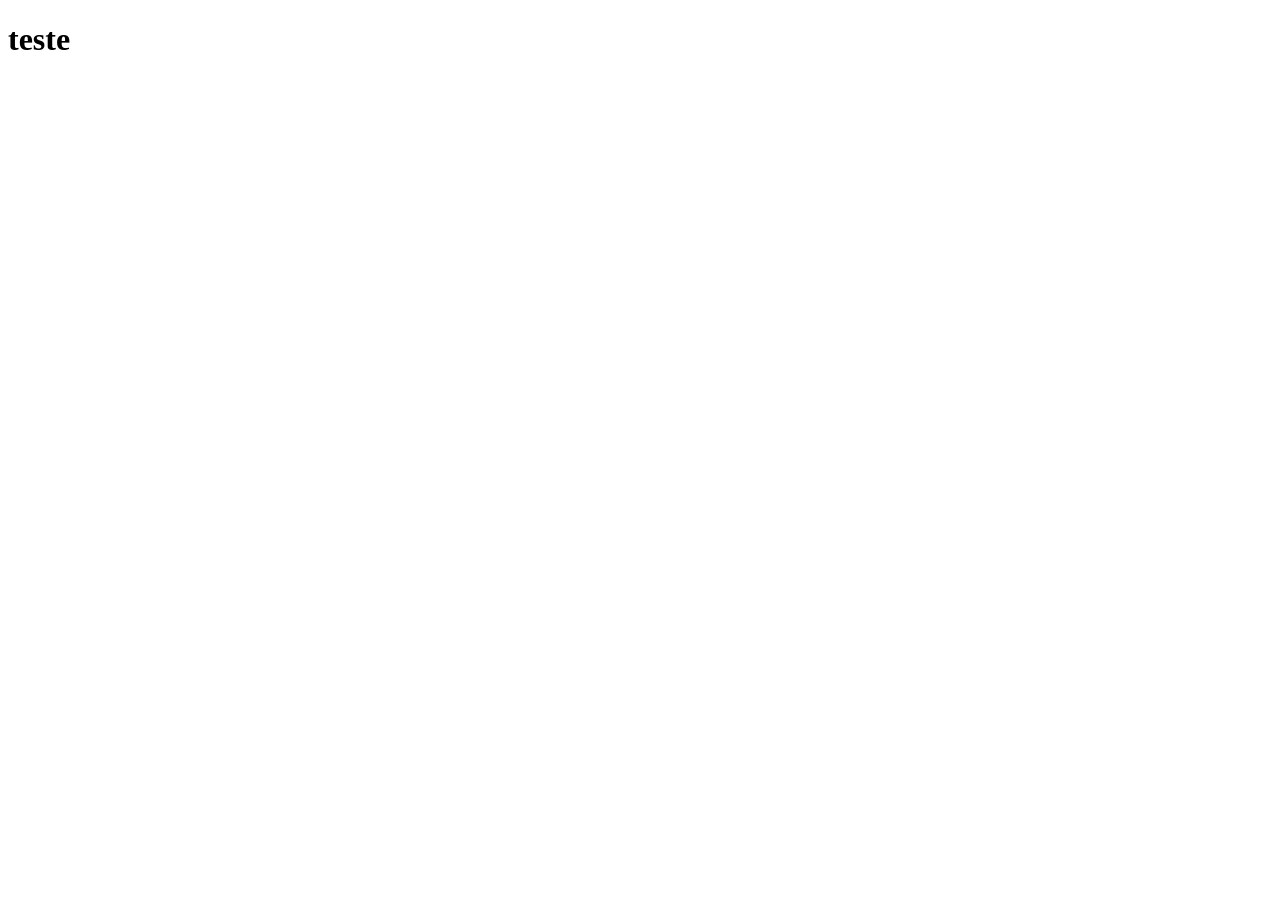
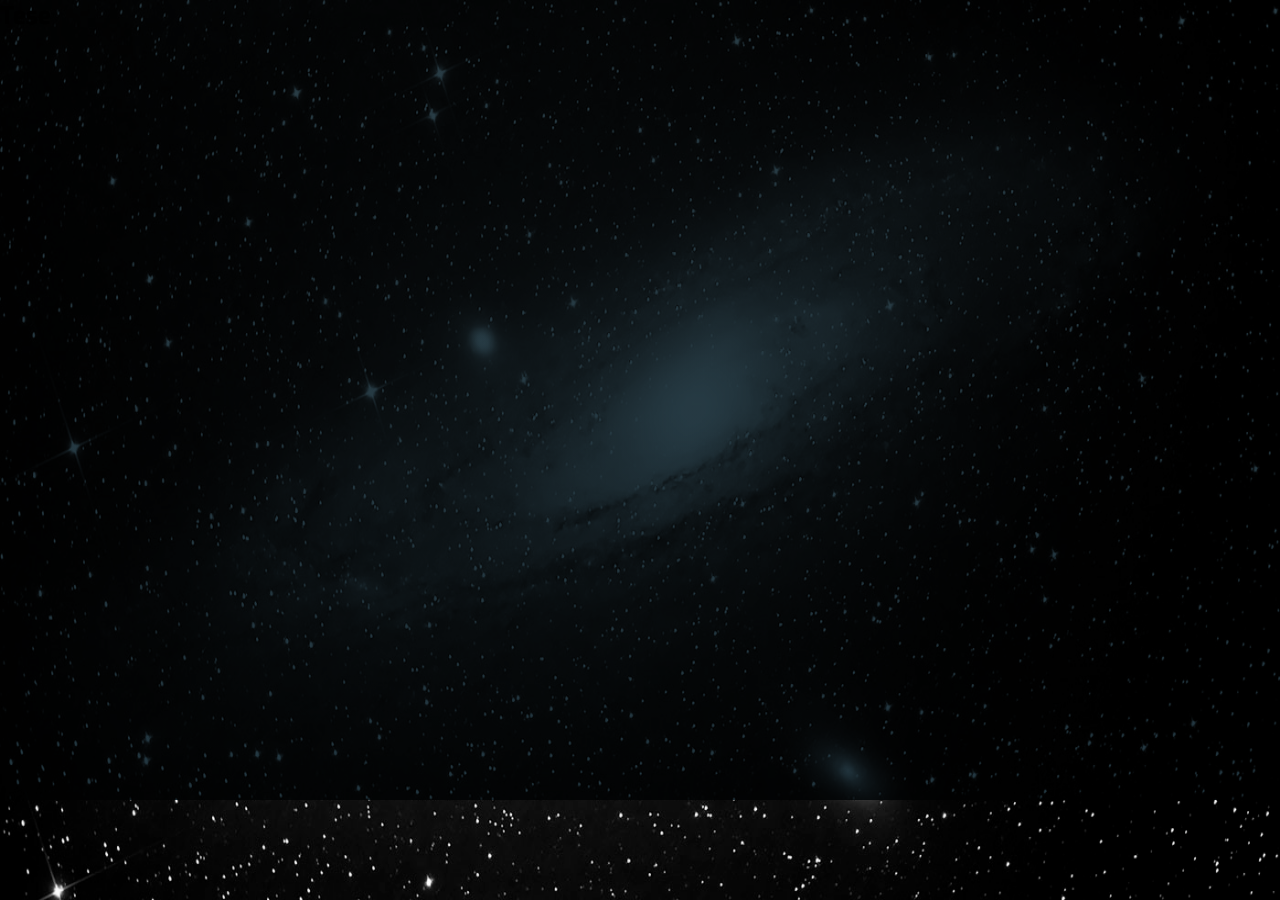
Before and after one commit to NathanaelCruz/read-stars, a React (Vite) app: page / in a window 1280 px wide. Before the commit the page ends 800 px from the top, so only its background shows below. Built offline with nearby package versions, Linux system fonts and the light colour scheme.

Commit message:
feat: added styles general

```diff
--- a/package.json
+++ b/package.json
@@ -7,9 +7,10 @@
     "build": "vite build",
     "preview": "vite preview",
     "server": "json-server --watch src/API/db-cloaths.json --port 8080",
-    "start:dev": "npm run server && npm run dev"
+    "start:dev": "concurrently \"npm run dev\" \"npm run server\""
   },
   "dependencies": {
+    "concurrently": "^7.2.2",
     "date-fns": "^2.28.0",
     "react": "^18.0.0",
     "react-dom": "^18.0.0"
--- a/src/App.jsx
+++ b/src/App.jsx
@@ -3,7 +3,10 @@ import ProviderReadStars from "./Contexts/context"
 const App = () => {
 
   return <ProviderReadStars>
-    <h1>teste</h1>
+    <div className="background-mark-water"></div>
+    <div className="main__wrapper">
+      <h2>Tese</h2>
+    </div>
   </ProviderReadStars>
 }
 
--- a/src/Styles/global.css
+++ b/src/Styles/global.css
@@ -5,7 +5,14 @@
 }
 
 body{
+    height: 100vh;
+    min-height: 900px;
+    width: 100vw;
     font-family: 'Exo', sans-serif;
+    background-image: url("../Statics/images/background_galaxy.jpg");
+    background-repeat: no-repeat;
+    background-size: 100% 100%;
+    overflow-x: hidden;
 }
 
 button,
@@ -13,3 +20,19 @@ input,
 textarea{
     font-family: 'Exo', sans-serif;
 }
+
+.background-mark-water{
+    height: 100vh;
+    width: 100vw;
+    position: fixed;
+    background: linear-gradient(to bottom, #293d46, #233842);
+    mix-blend-mode: multiply;
+    z-index: 1;
+}
+
+.main__wrapper{
+    position: relative;
+    min-height: 100vh;
+    min-width: 100vw;
+    z-index: 2;
+}
--- a/src/main.jsx
+++ b/src/main.jsx
@@ -1,6 +1,7 @@
 import React from 'react'
 import ReactDOM from 'react-dom/client'
 import App from './App'
+import "./Styles/global.css"
 
 ReactDOM.createRoot(document.getElementById('root')).render(
   <React.StrictMode>
```
Also changed, not shown: src/Statics/images/background_galaxy.jpg, 1 other file (tests, documents, lock files or other folders).
